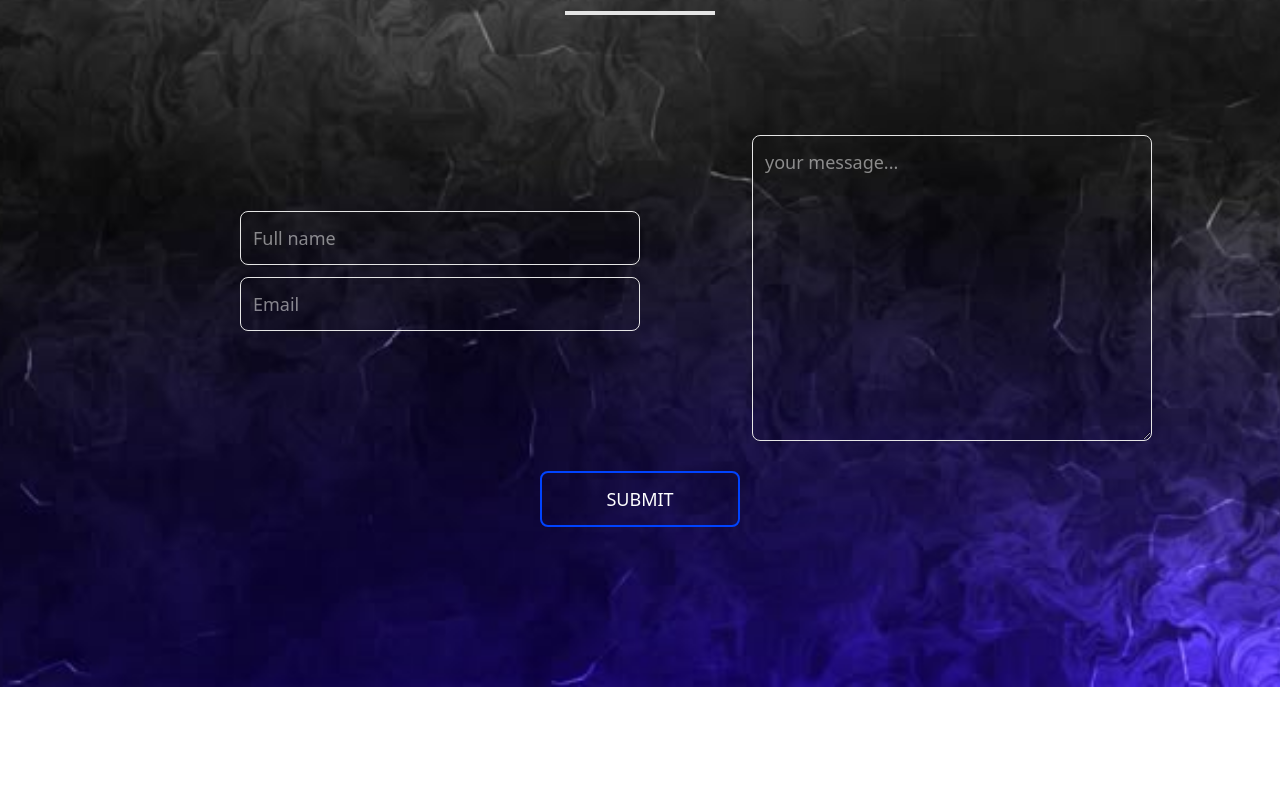
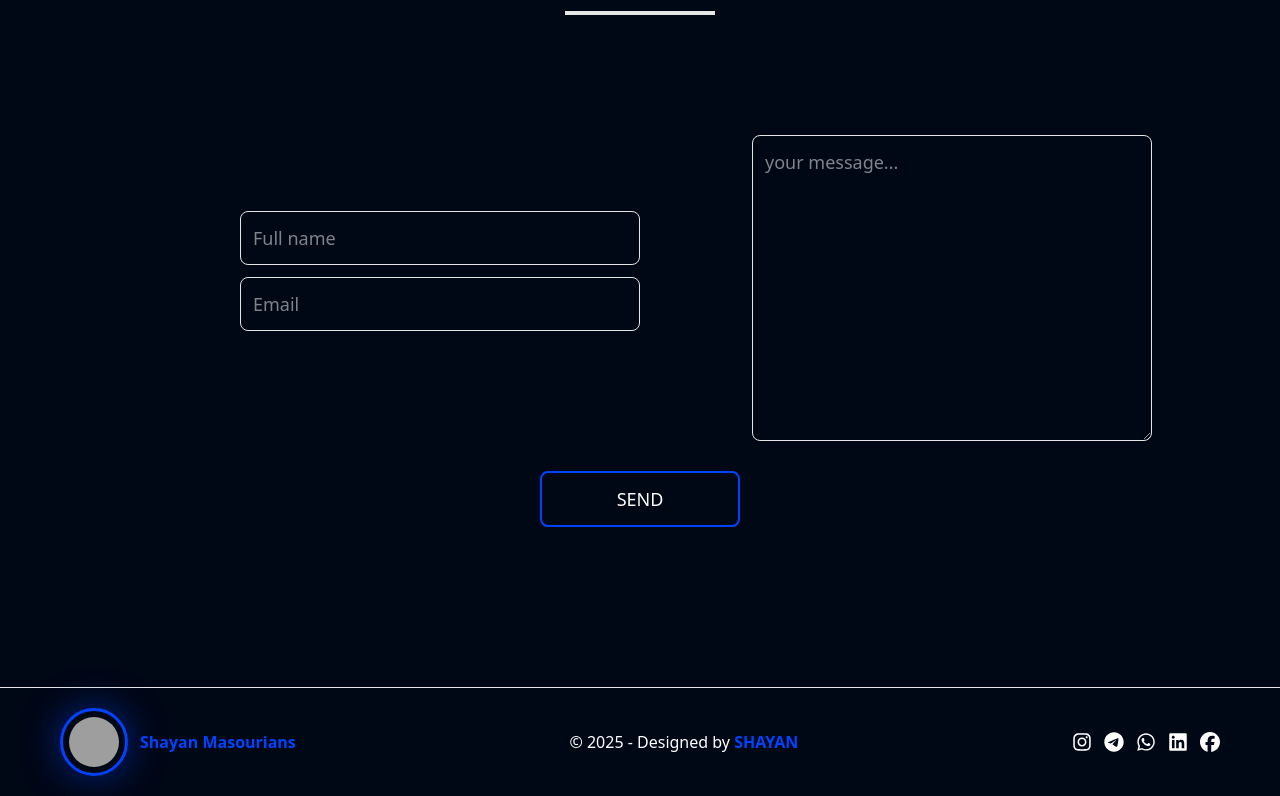
Before and after one commit to Shayan-MS/shayan-portfolio, a Next.js app: page / in a window 1280 px wide. Shown: the part 3856-4652 px from the top of the page. Before the commit the page ends 4543 px from the top, so only its background shows below. Built offline with nearby package versions, Linux system fonts and the light colour scheme; grey boxes are pictures that could not be loaded.

Commit message:
fix footer

```diff
--- /dev/null
+++ b/app/components/home/Footer.jsx
@@ -0,0 +1,88 @@
+import Link from "next/link";
+import React from "react";
+import {
+  FaFacebook,
+  FaInstagram,
+  FaLinkedin,
+  FaTelegram,
+  FaWhatsapp,
+} from "react-icons/fa6";
+
+const Footer = () => {
+  return (
+    <footer className="bg-[#000715] flex flex-col space-y-7 md:flex-row md:space-y-0 items-center justify-between text-white py-5 px-15">
+      <div className="flex items-center space-x-3">
+        <div className="flex items-center justify-start">
+          <div
+            className="
+      relative
+      rounded-full
+      p-1.5
+      border-[3px] border-[#0043ff]
+      shadow-[0_0_40px_-5px_rgba(0,67,255,0.7)]
+      bg-transparent
+  "
+          >
+            <img
+              src="/img/aboutMePicture.png"
+              alt="Shayan Profile"
+              className="w-[50px] h-[50px] rounded-full object-cover"
+            />
+          </div>
+        </div>
+        <div className="text-[#0043ff] font-bold">Shayan Masourians</div>
+      </div>
+      <div>
+        © 2025 - Designed by{" "}
+        <a href="/" className="text-[#0043ff] font-bold">
+          SHAYAN
+        </a>
+      </div>
+      <div className="text-white flex space-x-3">
+        <div>
+          <Link
+            href={"/instagram"}
+            className="text-xl hover:text-[#1453ff] transition"
+          >
+            <FaInstagram className="fill-current" />
+          </Link>
+        </div>
+        <div>
+          <Link
+            href={"/telegram"}
+            className="text-xl hover:text-[#1453ff] transition
+"
+          >
+            <FaTelegram />
+          </Link>
+        </div>
+        <div>
+          <Link
+            href={"/telegram"}
+            className="text-xl hover:text-[#1453ff] transition"
+          >
+            <FaWhatsapp />
+          </Link>
+        </div>
+        <div>
+          <Link
+            href={"/telegram"}
+            className="text-xl hover:text-[#1453ff] transition"
+          >
+            <FaLinkedin />
+          </Link>
+        </div>
+        <div>
+          <Link
+            href={"/telegram"}
+            className="text-xl hover:text-[#2660ff] transition"
+          >
+            <FaFacebook />
+          </Link>
+        </div>
+      </div>{" "}
+    </footer>
+  );
+};
+
+export default Footer;
--- a/app/page.js
+++ b/app/page.js
@@ -29,6 +29,7 @@ import {
   Ruler,
   Shapes,
 } from "lucide-react";
+import Footer from "./components/home/Footer";
 
 const Home = () => {
   const containerRef = useRef(null);
@@ -85,7 +86,6 @@ const Home = () => {
     >
       <div className="min-h-screen">
         <Header />
-
         <main>
           {/* HOME */}
           <section
@@ -455,7 +455,7 @@ const Home = () => {
                       type="submit"
                       className="w-50 text-lg rounded-md text-white border-2 border-[#0043ff] hover:bg-[#0043ff] transition px-3 py-3 cursor-pointer"
                     >
-                      SUBMIT
+                      SEND
                     </button>
                   </div>
                 </form>
@@ -463,6 +463,8 @@ const Home = () => {
             </div>
           </section>
         </main>
+        <hr />
+        <Footer />
       </div>
     </ClickSpark>
   );
--- a/app/style/globals.css
+++ b/app/style/globals.css
@@ -125,16 +125,9 @@ html {
     @apply bg-background text-foreground;
   }
 }
-
 .vh-100 {
   height: 100vh !important;
 }
-/* .active-link {
-  background-color: #0043ff !important;
-  padding: 5px 10px !important;
-  border-radius: 12px !important;
-  color: white !important;
-} */
 /* HERO SECTION */
 .main-bg {
   background-image: url("/img/bg.jpg");
@@ -151,19 +144,14 @@ html {
   background-repeat: no-repeat;
   background-size: cover;
   background-position: center;
-  /* height: 40% !important; */
 }
 /* SKILLS SECTION */
 .skills-bg {
   background-image: url("/img/skills-bg.jpg");
-  /* background-attachment: fixed !important; */
   background-repeat: no-repeat;
   background-size: cover;
   background-position: center;
 }
 .message-bg {
-  background-image: url("/img/message-bg.jpg");
-  background-repeat: no-repeat;
-  background-size: cover;
-  background-position: center;
+  background-color: #000715;
 }
```
